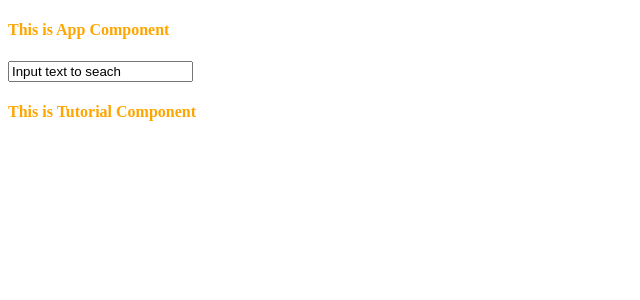
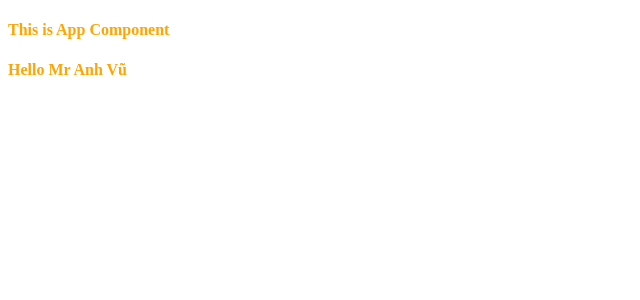
Before and after one commit to vutuoi103146/Ang, an Angular app: page / in a window 1280 px wide. Shown: the top 300 px of the page, without its empty margins (0-640 px from the left). Built offline with nearby package versions, Linux system fonts and the light colour scheme.

Commit message:
Compnent Interactions

```diff
--- a/src/app/app.component.ts
+++ b/src/app/app.component.ts
@@ -2,9 +2,10 @@ import { Component } from '@angular/core';
 
 @Component({
   selector: 'app-root',
-  template: '  <h4>This is {{title}} </h4> <input type ="text" [value] ="image" /> <my-tutorial></my-tutorial>'
+  template: `
+          <h4>This is {{title}} </h4> <my-tutorial></my-tutorial>
+  `
 })
 export class AppComponent {
   public title ="App Component"
-  public image ="Input text to seach"
 }
--- a/src/app/tutorial.component.ts
+++ b/src/app/tutorial.component.ts
@@ -1,9 +1,11 @@
 import { Component } from '@angular/core';
 @Component({
     selector: 'my-tutorial',
-    template:'<h4>This is Tutorial Component</h4>'
+    template:`
+            <h4>Hello {{persion}}</h4>
+    `
 })
 export class TutorialComponent
 {
-
+    public persion = "Mr Anh Vũ";
 }
```
